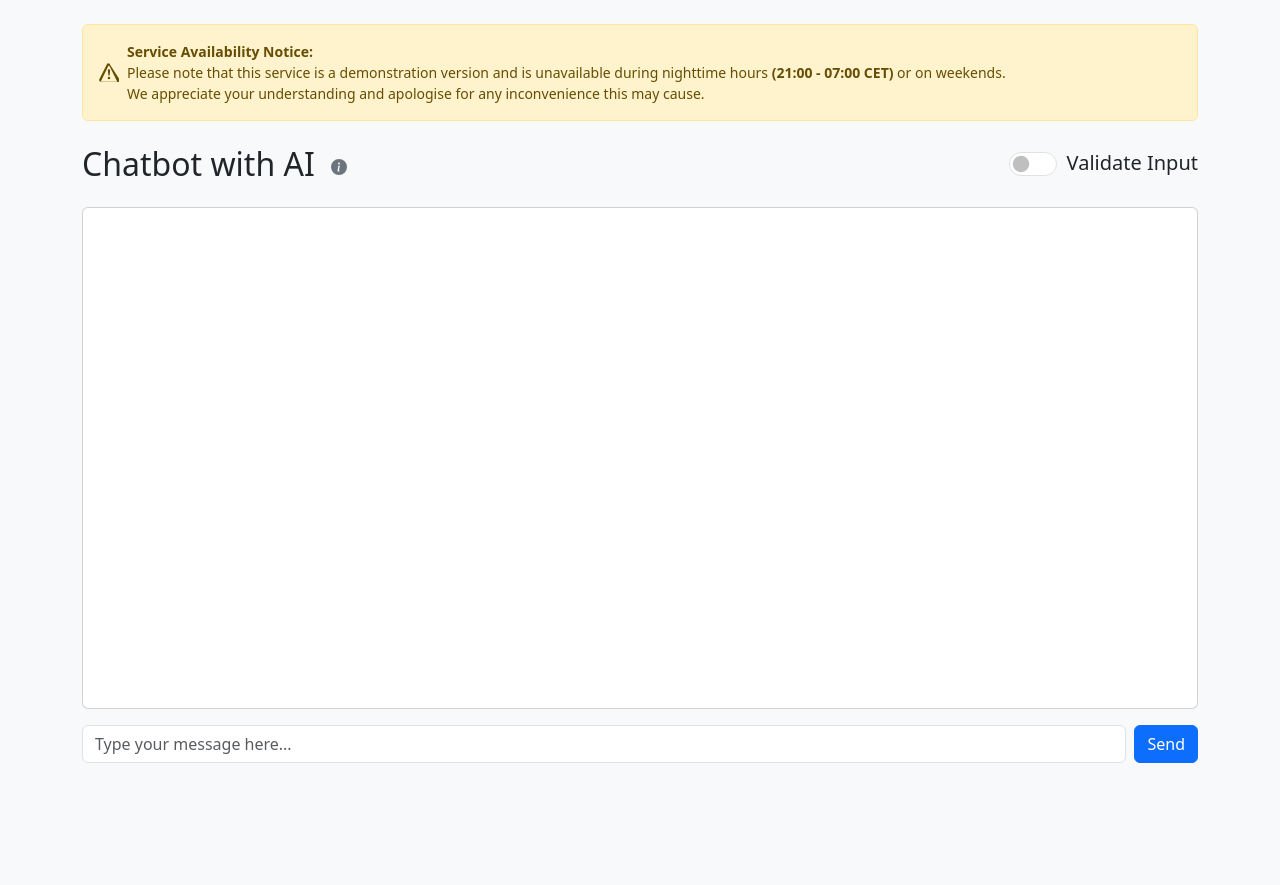
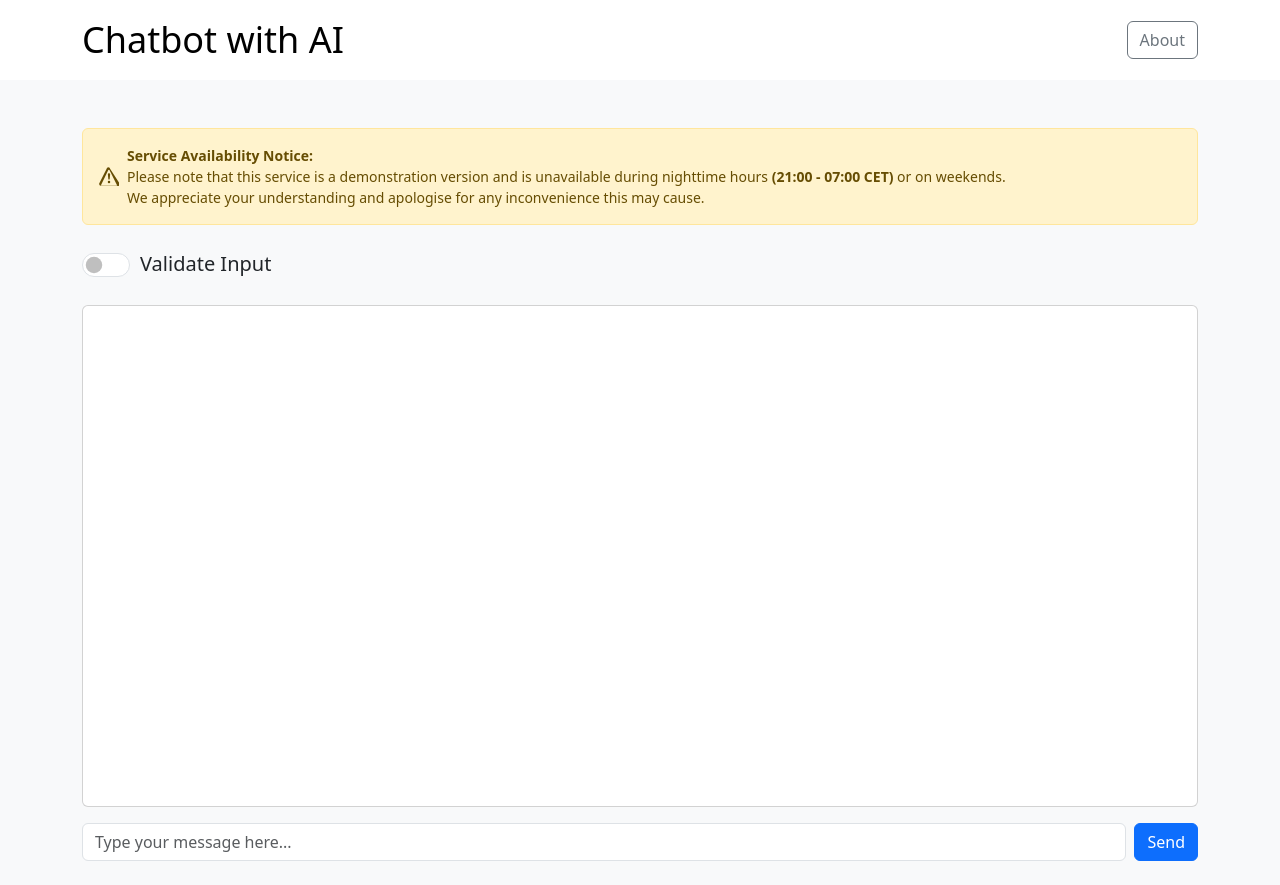
Before and after one commit to elasticio/link2ai-poc, a plain HTML site: page index.html in a window 1280 px wide. Before the commit the page ends 800 px from the top, so only its background shows below. Drawn offline with nearby package versions, Linux system fonts and the light colour scheme.

Commit message:
improve ui

```diff
--- a/index.html
+++ b/index.html
@@ -1,19 +1,28 @@
 <!DOCTYPE html>
 <html lang="en">
+
 <head>
   <meta charset="UTF-8" />
   <meta name="viewport" content="width=device-width, initial-scale=1" />
-  <title>Message App</title>
+  <title>Chatbot with AI App</title>
   <link href="https://cdn.jsdelivr.net/npm/bootstrap@5.3.3/dist/css/bootstrap.min.css" rel="stylesheet" />
   <link rel="stylesheet" href="style.css" />
 </head>
+<nav class="navbar navbar-light bg-white mb-4">
+  <div class="container">
+    <a class="navbar-brand" href="index.html">Chatbot with AI</a>
+    <a class="btn btn-outline-secondary" href="about.html">About</a>
+  </div>
+</nav>
 <body class="bg-light">
   <div class="container py-4">
 
-        <!-- Service Availability Notice -->
+    <!-- Service Availability Notice -->
     <div class="alert alert-warning small d-flex align-items-center mb-4" role="alert">
-      <svg xmlns="http://www.w3.org/2000/svg" class="me-2" width="20" height="20" fill="currentColor" viewBox="0 0 16 16">
-        <path d="M8.982 1.566a1.5 1.5 0 0 0-2.964 0L.165 13.233A1.5 1.5 0 0 0 1.5 15h13a1.5 1.5 0 0 0 1.335-2.767L8.982 1.566zm-1.528.874a.5.5 0 0 1 .92 0l5.853 11.667a.5.5 0 0 1-.447.733H2.192a.5.5 0 0 1-.447-.733L7.454 2.44zM8 5c-.535 0-.954.462-.9.995l.35 3.507a.552.552 0 0 0 1.1 0l.35-3.507A.905.905 0 0 0 8 5zm.002 6a1 1 0 1 0-.002 2 1 1 0 0 0 .002-2z"/>
+      <svg xmlns="http://www.w3.org/2000/svg" class="me-2" width="20" height="20" fill="currentColor"
+        viewBox="0 0 16 16">
+        <path
+          d="M8.982 1.566a1.5 1.5 0 0 0-2.964 0L.165 13.233A1.5 1.5 0 0 0 1.5 15h13a1.5 1.5 0 0 0 1.335-2.767L8.982 1.566zm-1.528.874a.5.5 0 0 1 .92 0l5.853 11.667a.5.5 0 0 1-.447.733H2.192a.5.5 0 0 1-.447-.733L7.454 2.44zM8 5c-.535 0-.954.462-.9.995l.35 3.507a.552.552 0 0 0 1.1 0l.35-3.507A.905.905 0 0 0 8 5zm.002 6a1 1 0 1 0-.002 2 1 1 0 0 0 .002-2z" />
       </svg>
       <div>
         <strong>Service Availability Notice:</strong><br />
@@ -27,22 +36,16 @@
 
     <!-- Header with switch -->
     <div class="d-flex justify-content-between align-items-center mb-4">
-      <h2 class="mb-0">
+      <!-- <h2 class="mb-0">
         Chatbot with AI
-  <span
-    class="ms-2"
-    data-bs-toggle="tooltip"
-    data-bs-placement="right"
-    title="This page offers a comprehensive overview of a proof-of-concept chat application that integrates with AI governance services for AI-powered conversations and input validation. The application serves as a functional example of implementing secure chat interfaces with real-time AI responses and optional malicious content detection.
-The AI-powered bot simulates a sales support process for the coffee machine store.
-The application provides optional input validation through AI governance service security features. Users can toggle validation using the Validate checkbox, which affects both the request payload and the user interface feedback.
-When the Validate checkbox is enabled, it displays validation status messages through the AI governance service. It detects malicious content and shows the message 'Malicious intent detected!' if a user attempts to overwrite the AI prompt or inject malicious settings."
-  >
-  <svg xmlns="http://www.w3.org/2000/svg" width="16" height="16" fill="#6c757d" class="bi bi-info-circle" viewBox="0 0 16 16">
-  <path d="M8 16A8 8 0 1 0 8 0a8 8 0 0 0 0 16m.93-9.412-1 4.705c-.07.34.029.533.304.533.194 0 .487-.07.686-.246l-.088.416c-.287.346-.92.598-1.465.598-.703 0-1.002-.422-.808-1.319l.738-3.468c.064-.293.006-.399-.287-.47l-.451-.081.082-.381 2.29-.287zM8 5.5a1 1 0 1 1 0-2 1 1 0 0 1 0 2"/>
-</svg>
-  </span>
-</h2>
+        <a href="about.html" class="ms-2" title="Learn more about this chatbot">
+          <svg xmlns="http://www.w3.org/2000/svg" width="18" height="18" fill="#6c757d" class="bi bi-info-circle"
+            viewBox="0 0 16 16">
+            <path
+              d="M8 16A8 8 0 1 0 8 0a8 8 0 0 0 0 16m.93-9.412-1 4.705c-.07.34.029.533.304.533.194 0 .487-.07.686-.246l-.088.416c-.287.346-.92.598-1.465.598-.703 0-1.002-.422-.808-1.319l.738-3.468c.064-.293.006-.399-.287-.47l-.451-.081.082-.381 2.29-.287zM8 5.5a1 1 0 1 1 0-2 1 1 0 0 1 0 2" />
+          </svg>
+        </a>
+      </h2> -->
 
       <div class="form-check form-switch">
         <input class="form-check-input big-switch" type="checkbox" id="validateSwitch">
--- a/style.css
+++ b/style.css
@@ -24,3 +24,7 @@
 .form-check-input.big-switch:checked {
   background-position: right center;
 }
+
+.navbar-brand {
+  font-size: 2.25rem;
+}
```
Also changed, not shown: about.html (added, +33 -0 lines).
